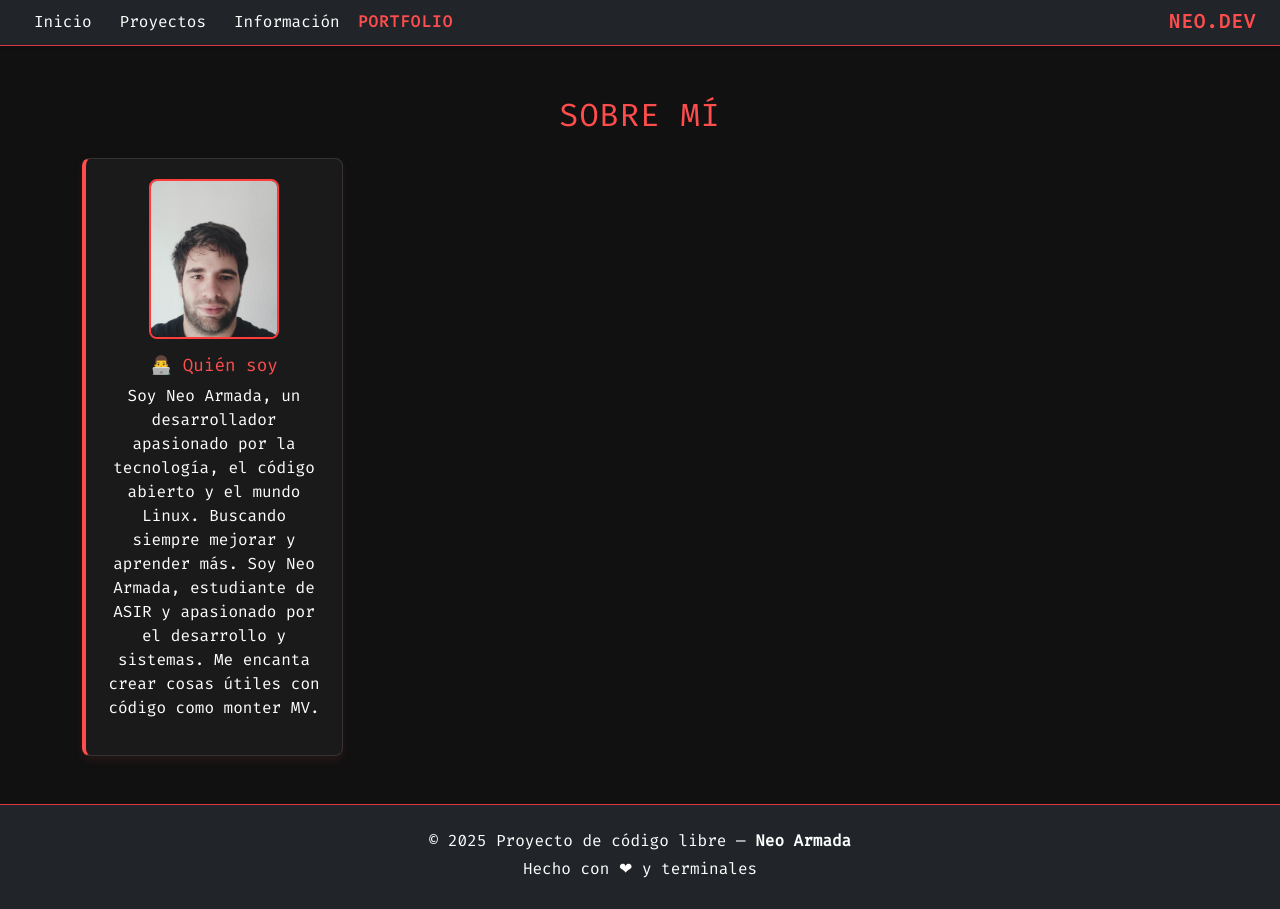
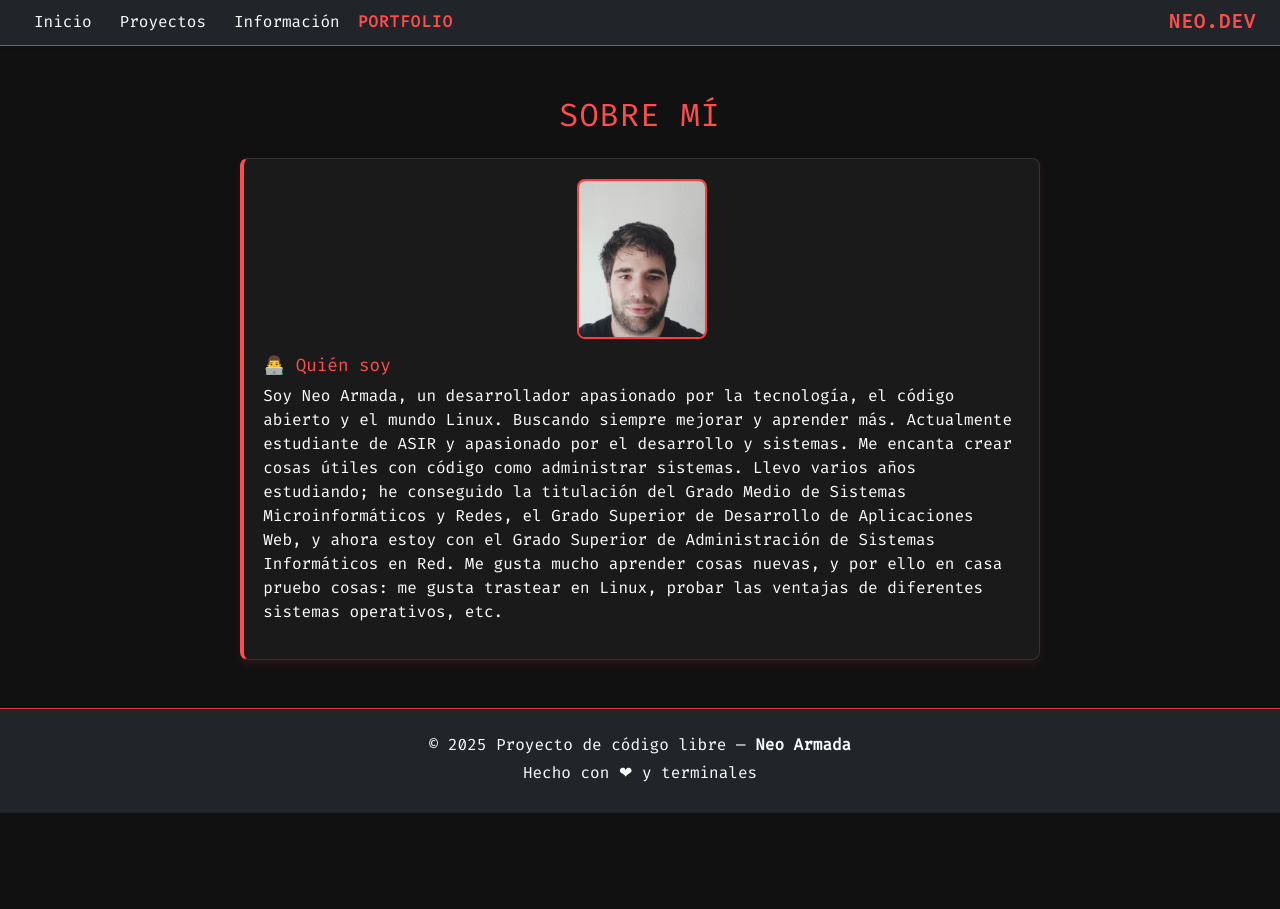
Before and after one commit to Neoarmadam/Portfolio, an Angular app in the folder portfolio_personal/: page / in a window 1280 px wide. After the commit the page ends 813 px from the top, so only its background shows below. Built offline with nearby package versions, Linux system fonts and the light colour scheme.

Commit message:
Mejora de inicio
Inicio

```diff
--- a/portfolio_personal/src/app/inicio/inicio.component.html
+++ b/portfolio_personal/src/app/inicio/inicio.component.html
@@ -1,19 +1,20 @@
-<section class="container text-center mt-5 pt-5">
+<section class="container mt-5 pt-5">
   <h2 class="section-title text-center mb-4">Sobre mí</h2>
-  <div class="row g-4">
+  <div class="d-flex flex-column gap-4 align-items-center">
     <!-- Card: Quién soy -->
-      <div class="col-md-6 col-lg-3">
-          <div class="info-card">
+    <div class="info-card w-100" style="max-width: 800px;">
       <div class="mx-auto mb-3" style="width: 130px; height: 160px;">
         <img src="assets/neo.jpg" alt="Neo Armada"
              class="w-100 h-100 rounded-3 border-red object-fit-cover">
       </div>
       <h3>👨‍💻 Quién soy</h3>
-              <p>Soy Neo Armada, un desarrollador apasionado por la tecnología, el código abierto y el mundo Linux. Buscando siempre mejorar y aprender más.
-                Soy Neo Armada, estudiante de ASIR y apasionado por el desarrollo y sistemas. Me encanta crear cosas útiles con código como monter MV.
+      <p>
+        Soy Neo Armada, un desarrollador apasionado por la tecnología, el código abierto y el mundo Linux. Buscando siempre mejorar y aprender más.
+        Actualmente estudiante de ASIR y apasionado por el desarrollo y sistemas. Me encanta crear cosas útiles con código como administrar sistemas.
+        Llevo varios años estudiando; he conseguido la titulación del Grado Medio de Sistemas Microinformáticos y Redes, el Grado Superior de Desarrollo de Aplicaciones Web,
+        y ahora estoy con el Grado Superior de Administración de Sistemas Informáticos en Red.
+        Me gusta mucho aprender cosas nuevas, y por ello en casa pruebo cosas: me gusta trastear en Linux, probar las ventajas de diferentes sistemas operativos, etc.
       </p>
     </div>
   </div>
-
-  </div>
 </section>
```
Lines whose indentation alone changed are shown as unchanged.
